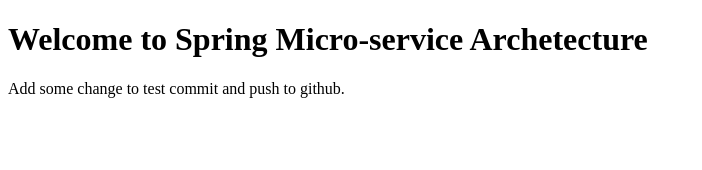
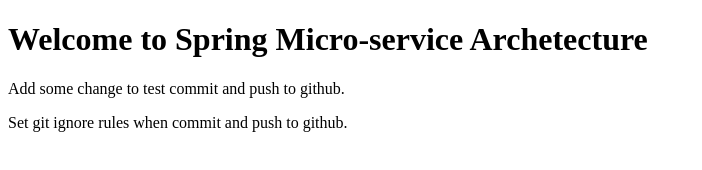
Before and after one commit to tom35/JavaSpringMicroService, a plain HTML site: page SpringMicroService/WebContent/index.html in a window 1280 px wide. Shown: the whole page, without its empty margins (0-702 px from the left). Drawn offline with Linux system fonts and the light colour scheme.

Commit message:
recommit with git-ignore set

```diff
--- a/SpringMicroService/WebContent/index.html
+++ b/SpringMicroService/WebContent/index.html
@@ -8,5 +8,6 @@
 <body>
 	<h1>Welcome to Spring Micro-service Archetecture</h1>
 	<p>Add some change to test commit and push to github.</p>
+	<p>Set git ignore rules when commit and push to github.</p>
 </body>
 </html>
```
